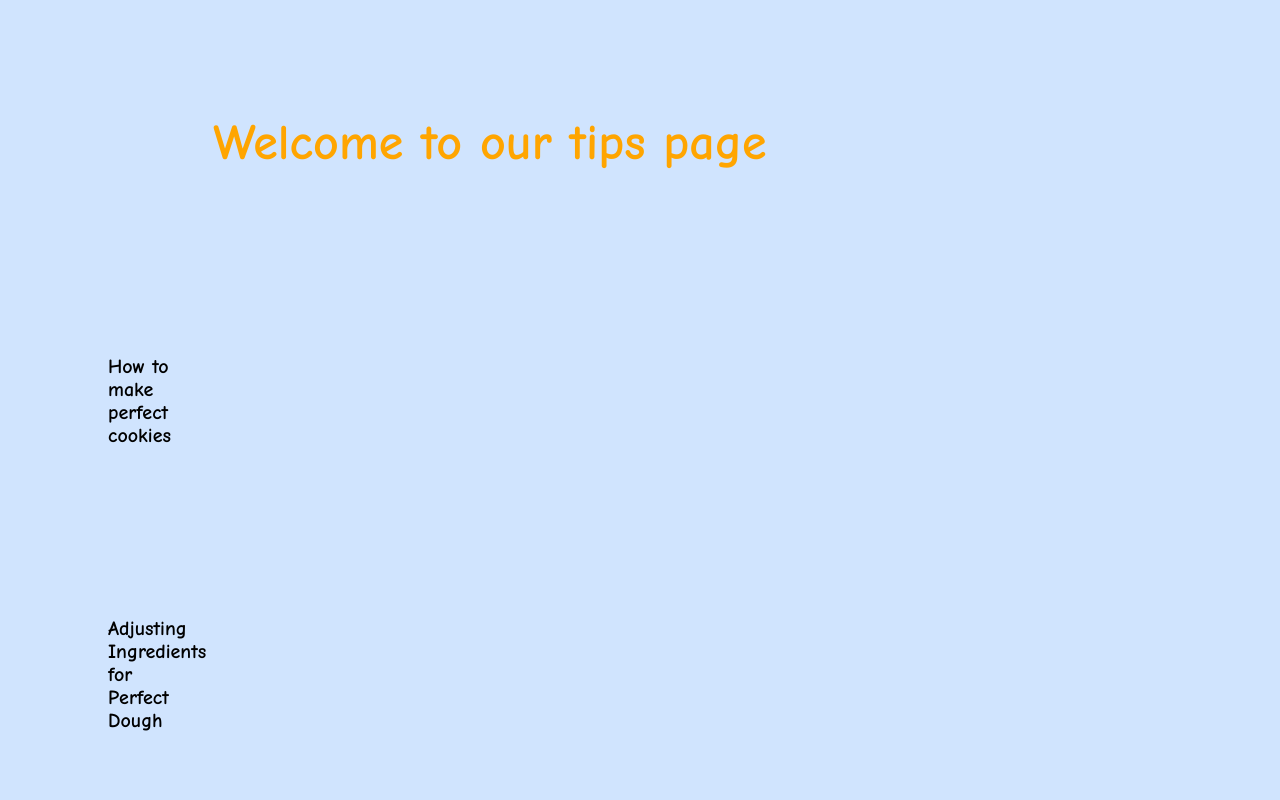
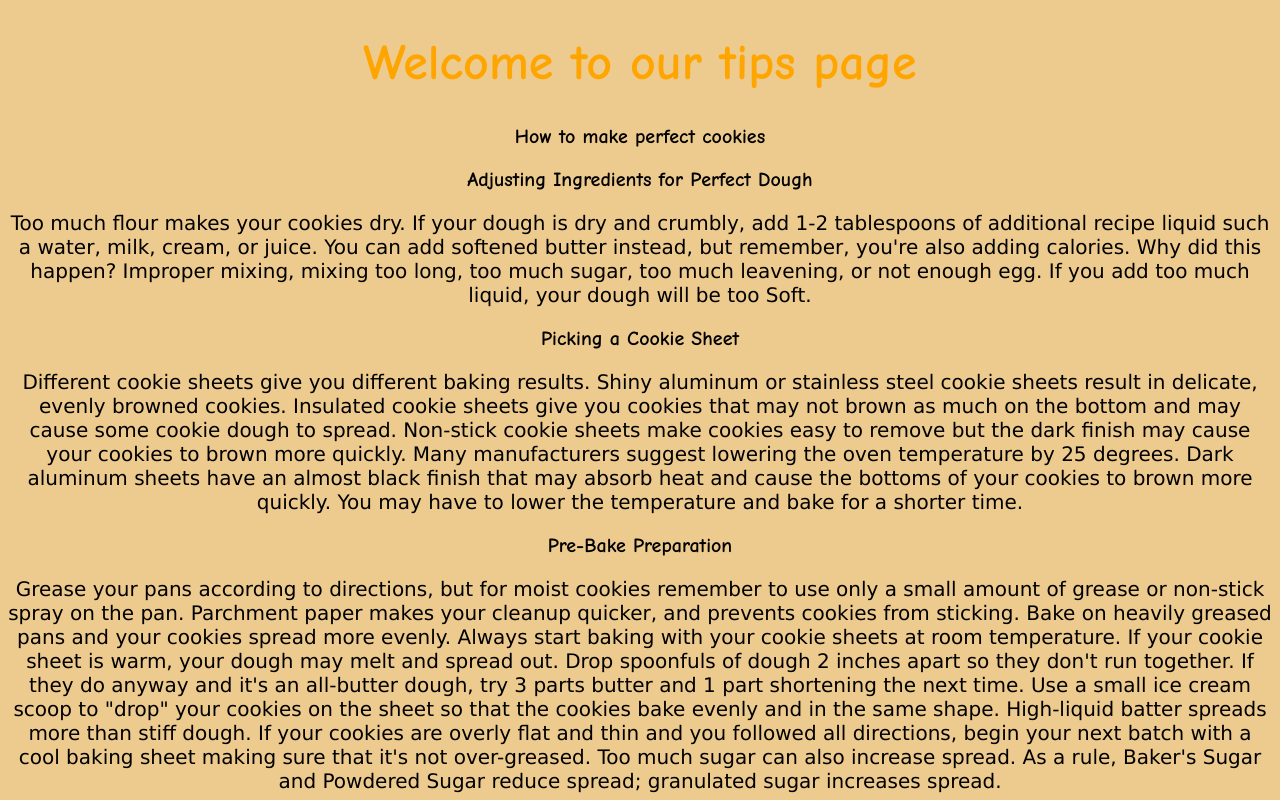
Before and after one commit to BaylorLofgran/Cookies, a plain HTML site: page tips.html in a window 1280 px wide. Shown: the top 800 px of the page. Drawn offline with Linux system fonts and the light colour scheme.

Commit message:
added div tag

```diff
--- a/style.css
+++ b/style.css
@@ -1,20 +1,22 @@
 body {
-    background-color: #d0e4fe;
+    background-color: #edca8e;
 }
 
 h1 {
     color: orange;
     font-size: 50px;
-    padding-top: 80px;
-    padding-right: 300px;
     font-family: "Comic Sans MS";
+
 }
 
 p {
     font-family: "Comic Sans MS";
     font-size: 20px;
-    text-align: left;
-    padding-left: 100px;
-    padding-right: 1100px;
-    padding-top: 150px;
+    text-align: center;
+
 }
+
+#page{
+width:750px;
+margin:auto;
+}
```
Also changed, not shown: recipes.html (+2 -2 lines).
